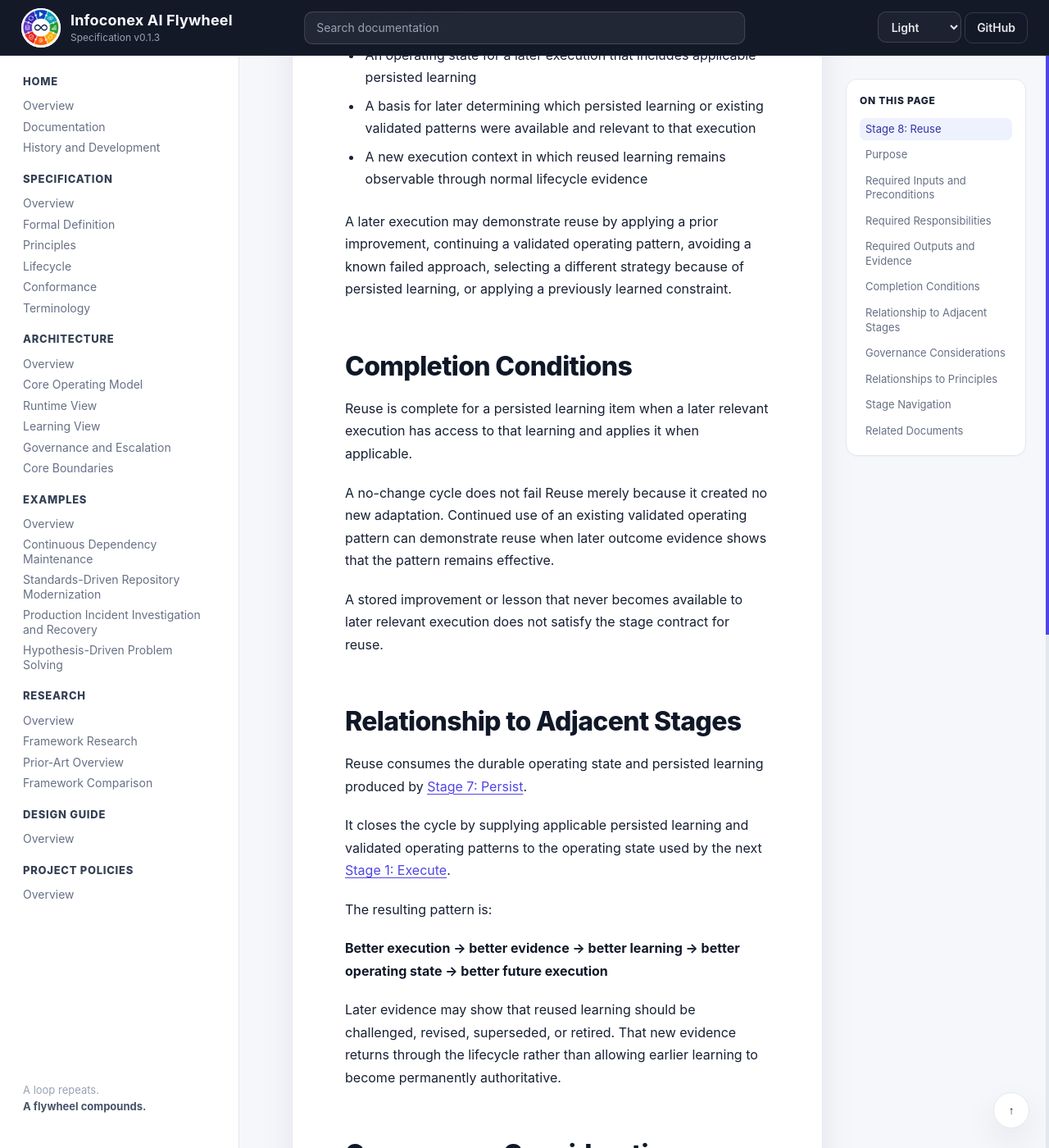
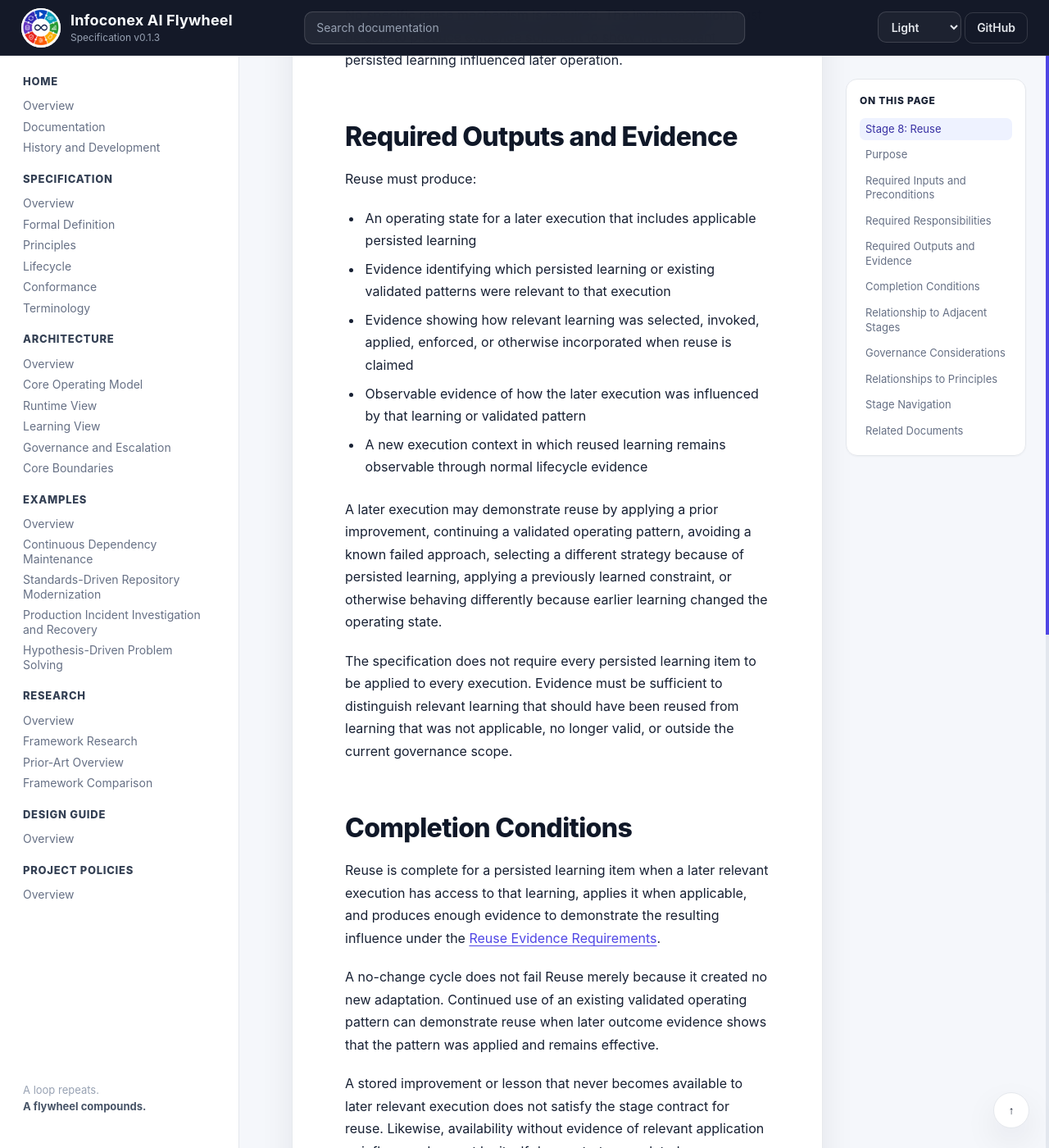
Before and after one commit to infoconex/ai-flywheel, a Jekyll site: the page built from docs/specification/lifecycle/08-reuse.md, in a window 1280 px wide and 1400 px high, scrolled down 2484 px. Shown: the whole window at 82% size. Built offline with Jekyll 4.4.1, drawn with Linux system fonts in a browser that asks for light colours; our own code applies the rules of GitHub Pages for plain Markdown files; some of the changed text lies outside the part shown.

Commit message:
Apply reuse evidence requirements to stage contract

```diff
--- a/docs/specification/lifecycle/08-reuse.md
+++ b/docs/specification/lifecycle/08-reuse.md
@@ -9,6 +9,8 @@ Reuse is what turns isolated learning into compounding improvement.
 Persistence creates durable operational assets. Reuse makes those assets useful by ensuring later execution can inherit and apply relevant validated and authorized learning.
 
 Reuse is not limited to a new adaptation created by the immediately preceding cycle. A successful no-change cycle may demonstrate continued reuse of an existing validated operating pattern while adding reinforcing evidence about that pattern.
+
+The normative minimum evidence required to demonstrate that reuse occurred is defined in [Reuse Evidence Requirements](../reuse-evidence.md).
 
 ## Required Inputs and Preconditions
 
@@ -28,11 +30,13 @@ A later execution may be the next attempt, experiment, work item, or cycle withi
 Reuse must:
 
 - Make relevant persisted learning available to later execution
+- Determine or preserve enough evidence to establish whether persisted learning was relevant to that execution
 - Apply persisted learning only where it remains relevant, valid, and authorized
+- Apply the [Reuse Evidence Requirements](../reuse-evidence.md) when claiming that persisted learning or an existing validated pattern was reused
 - Allow later execution to benefit from prior validated learning rather than requiring the same learning to be rediscovered from scratch
 - Continue to use an existing validated operating pattern when it remains applicable and no adaptation is justified
 - Keep reused behavior subject to new outcome evidence and later evaluation
-- Avoid treating persistence alone as proof that compounding reuse occurred
+- Avoid treating persistence, availability, or retrieval alone as proof that compounding reuse occurred
 - Avoid treating a failed or rejected adaptation as reusable approved behavior merely because records of the attempt were retained
 
 Reusable learning may include:
@@ -45,25 +49,29 @@ Reusable learning may include:
 - Known-failure rules and applicability constraints
 - Human-authorized governance changes
 
-The detailed evidence required to demonstrate that reuse influenced later execution is defined separately from this stage contract.
+No specific reuse mechanism is required. The implementation must be able to produce evidence sufficient to show that relevant persisted learning influenced later operation.
 
 ## Required Outputs and Evidence
 
 Reuse must produce:
 
 - An operating state for a later execution that includes applicable persisted learning
-- A basis for later determining which persisted learning or existing validated patterns were available and relevant to that execution
+- Evidence identifying which persisted learning or existing validated patterns were relevant to that execution
+- Evidence showing how relevant learning was selected, invoked, applied, enforced, or otherwise incorporated when reuse is claimed
+- Observable evidence of how the later execution was influenced by that learning or validated pattern
 - A new execution context in which reused learning remains observable through normal lifecycle evidence
 
-A later execution may demonstrate reuse by applying a prior improvement, continuing a validated operating pattern, avoiding a known failed approach, selecting a different strategy because of persisted learning, or applying a previously learned constraint.
+A later execution may demonstrate reuse by applying a prior improvement, continuing a validated operating pattern, avoiding a known failed approach, selecting a different strategy because of persisted learning, applying a previously learned constraint, or otherwise behaving differently because earlier learning changed the operating state.
+
+The specification does not require every persisted learning item to be applied to every execution. Evidence must be sufficient to distinguish relevant learning that should have been reused from learning that was not applicable, no longer valid, or outside the current governance scope.
 
 ## Completion Conditions
 
-Reuse is complete for a persisted learning item when a later relevant execution has access to that learning and applies it when applicable.
+Reuse is complete for a persisted learning item when a later relevant execution has access to that learning, applies it when applicable, and produces enough evidence to demonstrate the resulting influence under the [Reuse Evidence Requirements](../reuse-evidence.md).
 
-A no-change cycle does not fail Reuse merely because it created no new adaptation. Continued use of an existing validated operating pattern can demonstrate reuse when later outcome evidence shows that the pattern remains effective.
+A no-change cycle does not fail Reuse merely because it created no new adaptation. Continued use of an existing validated operating pattern can demonstrate reuse when later outcome evidence shows that the pattern was applied and remains effective.
 
-A stored improvement or lesson that never becomes available to later relevant execution does not satisfy the stage contract for reuse.
+A stored improvement or lesson that never becomes available to later relevant execution does not satisfy the stage contract for reuse. Likewise, availability without evidence of relevant application or influence does not by itself demonstrate completed reuse.
 
 ## Relationship to Adjacent Stages
 
@@ -92,7 +100,7 @@ Persisted learning remains subject to later evidence and reevaluation. The detai
 - [Principle 8: Improvement Must Compound Through Reuse](../principles/08-compounding-reuse.md) defines the requirement that persisted learning changes future operation.
 - [Principle 7: Learning Must Change a Persistent Operational Asset](../principles/07-persistent-learning.md) ensures there is durable learning available to reuse.
 - [Principle 6: Failure Determines Where the System Evolves](../principles/06-evolution-routing.md) helps place learning where it can be reused effectively.
-- [Principle 5: Execution Must Produce Outcome Evidence](../principles/05-outcome-evidence.md) ensures reused learning remains subject to outcome evaluation.
+- [Principle 5: Execution Must Produce Outcome Evidence](../principles/05-outcome-evidence.md) ensures reused improvements continue to be evaluated against actual outcomes.
 - [Principle 1: Autonomy Is Bounded by Human Authority](../principles/01-human-authority.md) prevents improving capability from becoming uncontrolled authority expansion.
 
 ## Stage Navigation
@@ -103,6 +111,8 @@ Persisted learning remains subject to later evidence and reevaluation. The detai
 
 ## Related Documents
 
+- [Reuse Evidence Requirements](../reuse-evidence.md)
+- [Persisted Learning Requirements](../persisted-learning.md)
 - [Learning Architecture](../../architecture/learning-view.md)
 - [Core Operating Model](../../architecture/operating-model.md)
 - [Worked Example: Continuous Dependency Maintenance](../../examples/software-maintenance/worked-example.md)
```
